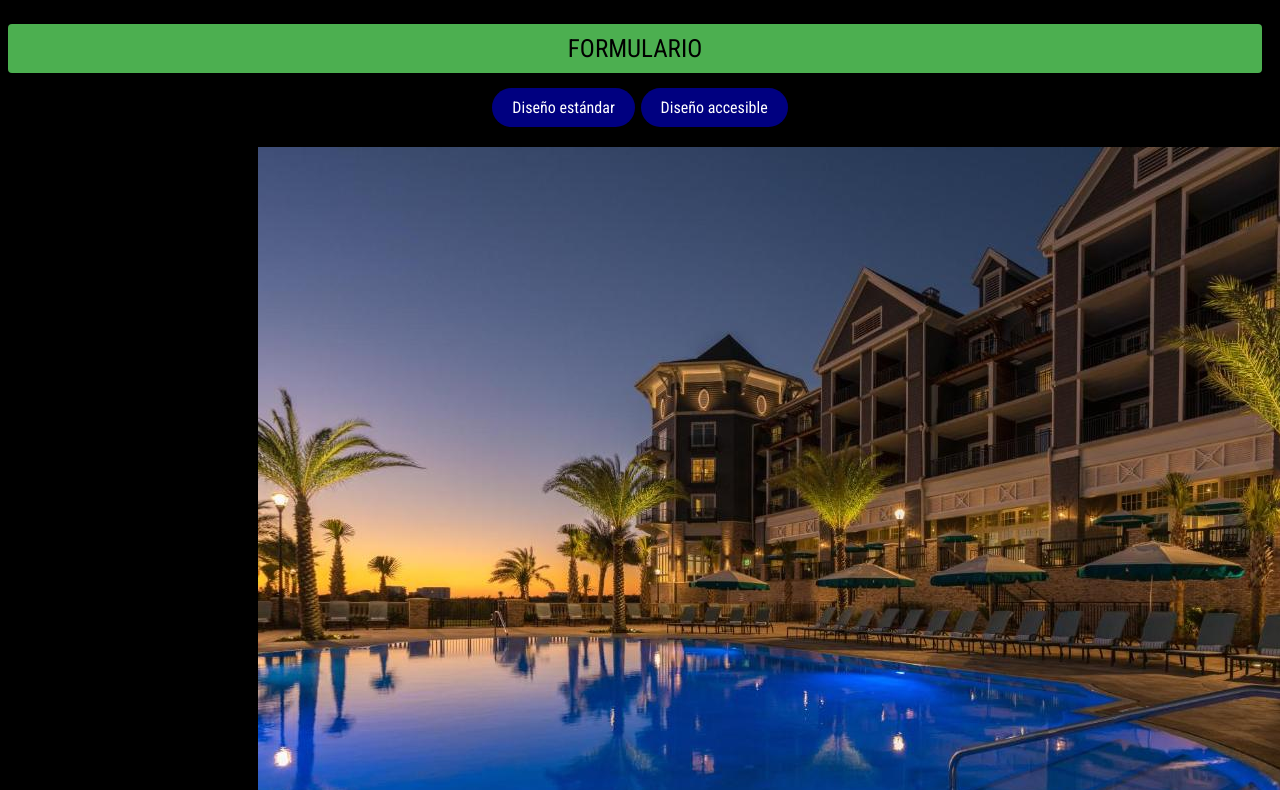
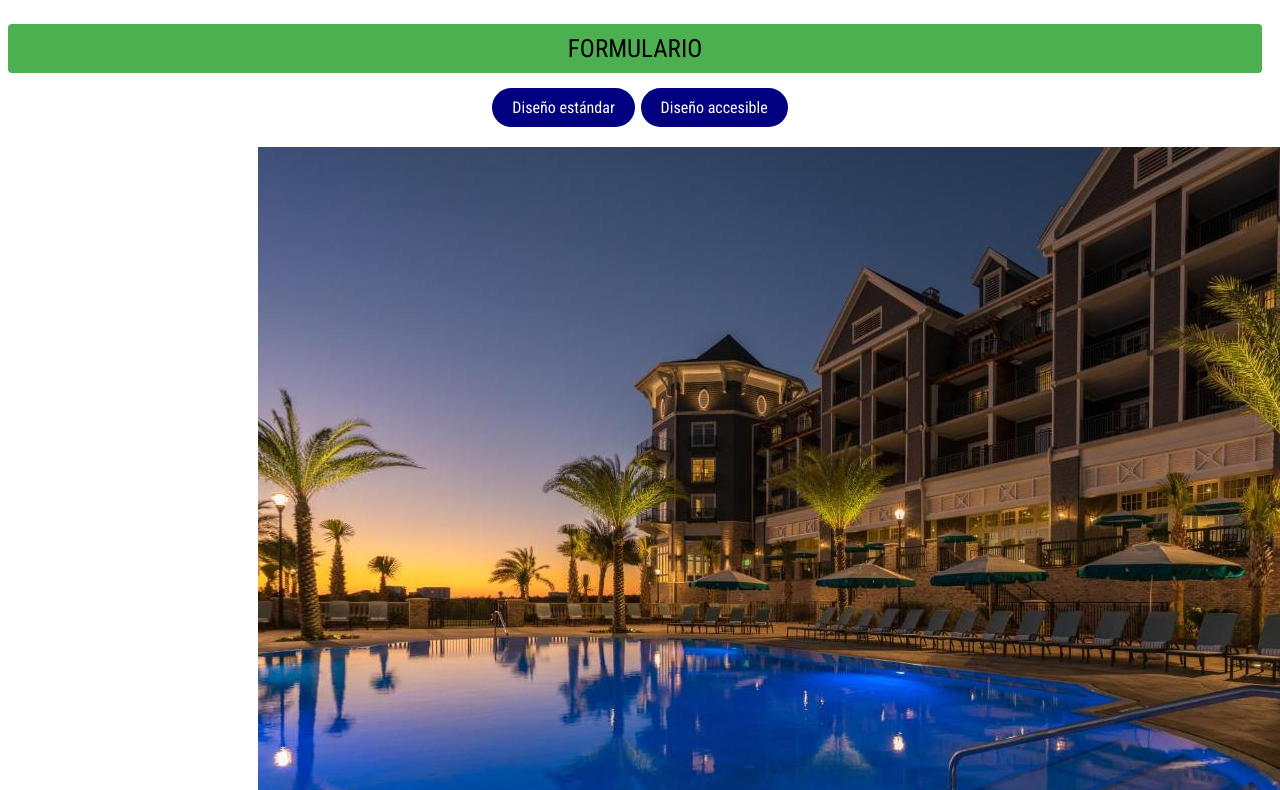
Before and after one commit to LauCastle/Fercho, a plain HTML site: page index.html in a window 1280 px wide. Shown: the part 290-1080 px from the top of the page. Drawn offline with nearby package versions, Linux system fonts and the light colour scheme.

Commit message:
cambio color

```diff
--- a/actividad4A_accesible.css
+++ b/actividad4A_accesible.css
@@ -4,7 +4,7 @@
 body, input, button, textarea {
     font-size: 25px;
     color: white;
-    background-color: #000000;
+    background-color: #ffffff;
     cursor: url('cursor.png'), auto;
 }
 
```
